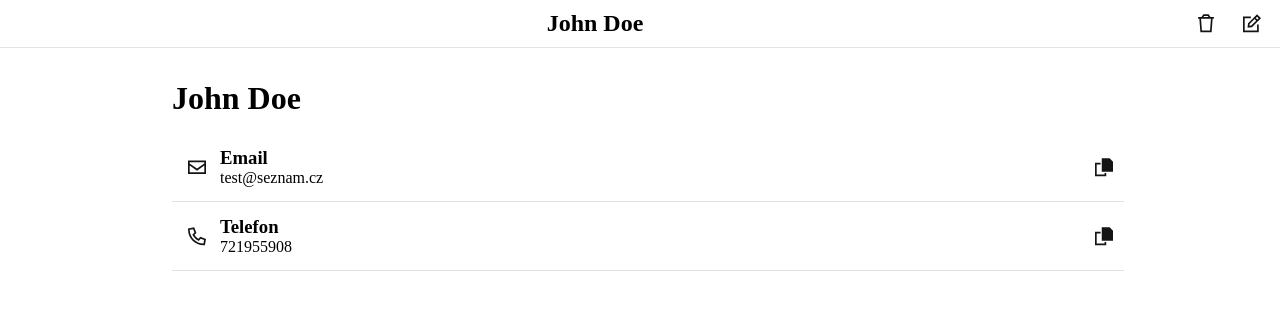
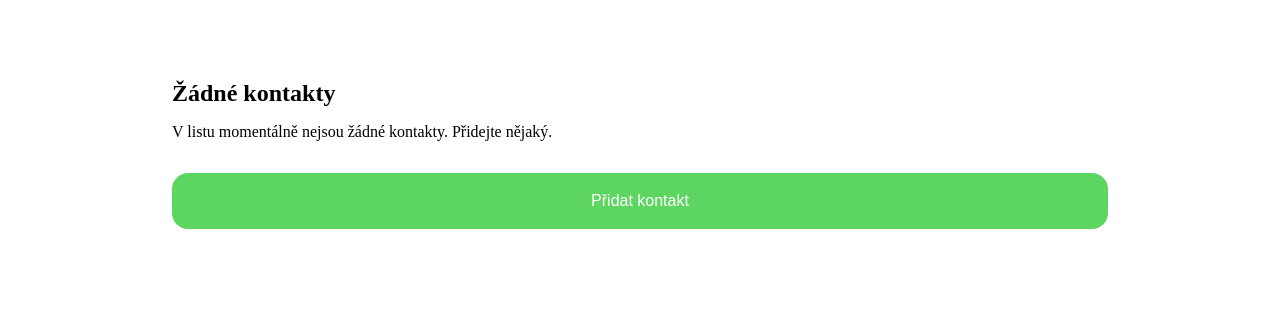
Before and after one commit to Filsedivyy/Contact-list, a React (Vite) app in the folder react-start/: page / in a window 1280 px wide. Shown: the top 310 px of the page. Built offline with nearby package versions, Linux system fonts and the light colour scheme; the HTML template or start-up script is replaced by a standard one.

Commit message:
vytvoření kostry landing page komponentu

```diff
--- a/react-start/src/app.tsx
+++ b/react-start/src/app.tsx
@@ -1,9 +1,7 @@
-import ContactInfo from "./components/ContactInfo";
 import "./style.css";
-import InfoComponent from "./components/InfoComponent";
-
+import LandingPageComponent from "./components/LandingPage";
 const App = () => {
-  return <ContactInfo />;
+  return <LandingPageComponent />;
 };
 
 export default App;
--- a/react-start/src/components/LandingPage.tsx
+++ b/react-start/src/components/LandingPage.tsx
@@ -0,0 +1,12 @@
+import "./style-LandingPage.css";
+
+const LandingPageComponent = () => {
+  return (
+    <div className="landing-page">
+      <h2>Žádné kontakty</h2>
+      <p>V listu momentálně nejsou žádné kontakty. Přidejte nějaký.</p>
+      <button>Přidat kontakt</button>
+    </div>
+  );
+};
+export default LandingPageComponent;
--- a/react-start/src/components/style-LandingPage.css
+++ b/react-start/src/components/style-LandingPage.css
@@ -0,0 +1,32 @@
+* {
+    margin: 0;
+    padding: 0;
+    box-sizing: border-box;
+}
+
+.landing-page {
+    padding-left: 172px;
+    padding-right: 172px;
+    padding-top: 48px;
+
+    h2 {
+        margin-top: 32px;
+    }
+
+    p {
+        margin-top: 16px;
+    }
+
+    button {
+        margin-top: 32px;
+        width: 100%;
+        height: 56px;
+        background-color: #5DD661;
+        color: white;
+        border-radius: 16px;
+        border: none;
+        font-size: 16px;
+        cursor: pointer;
+    }
+
+}
```
